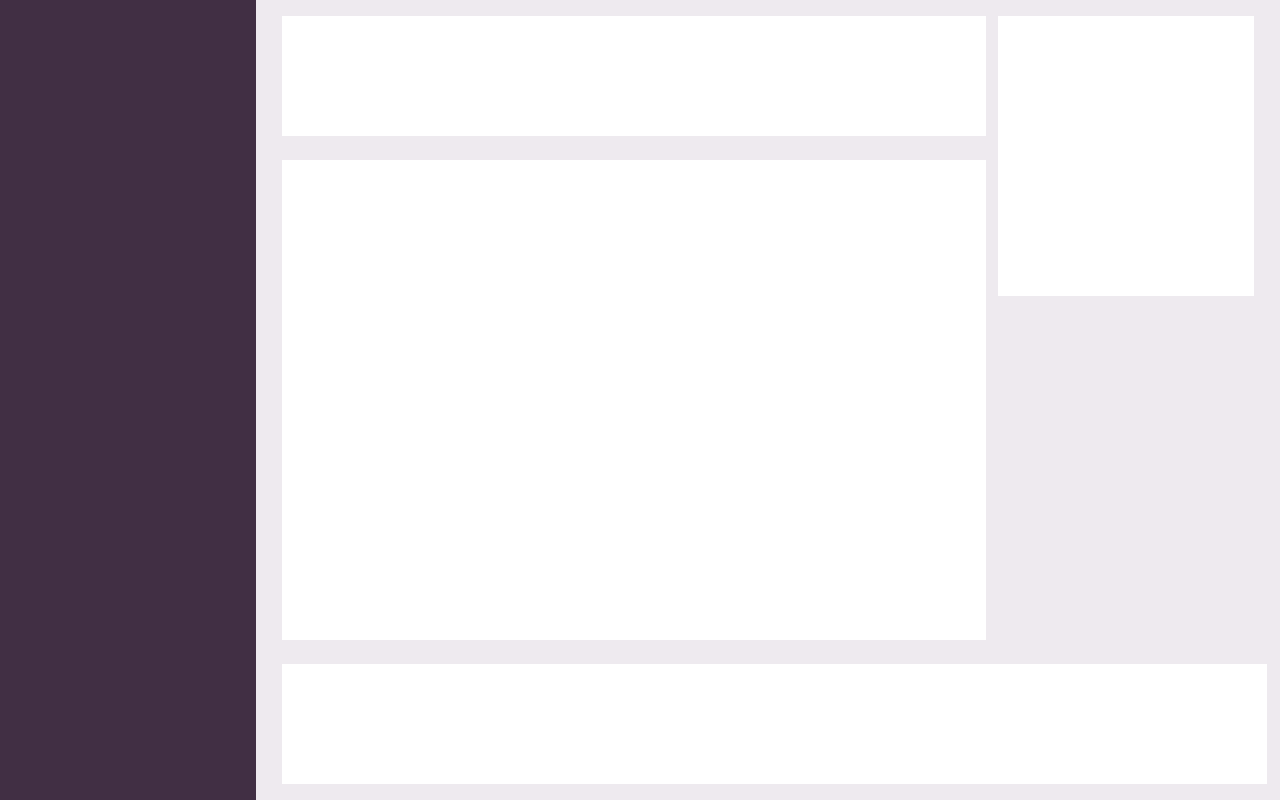
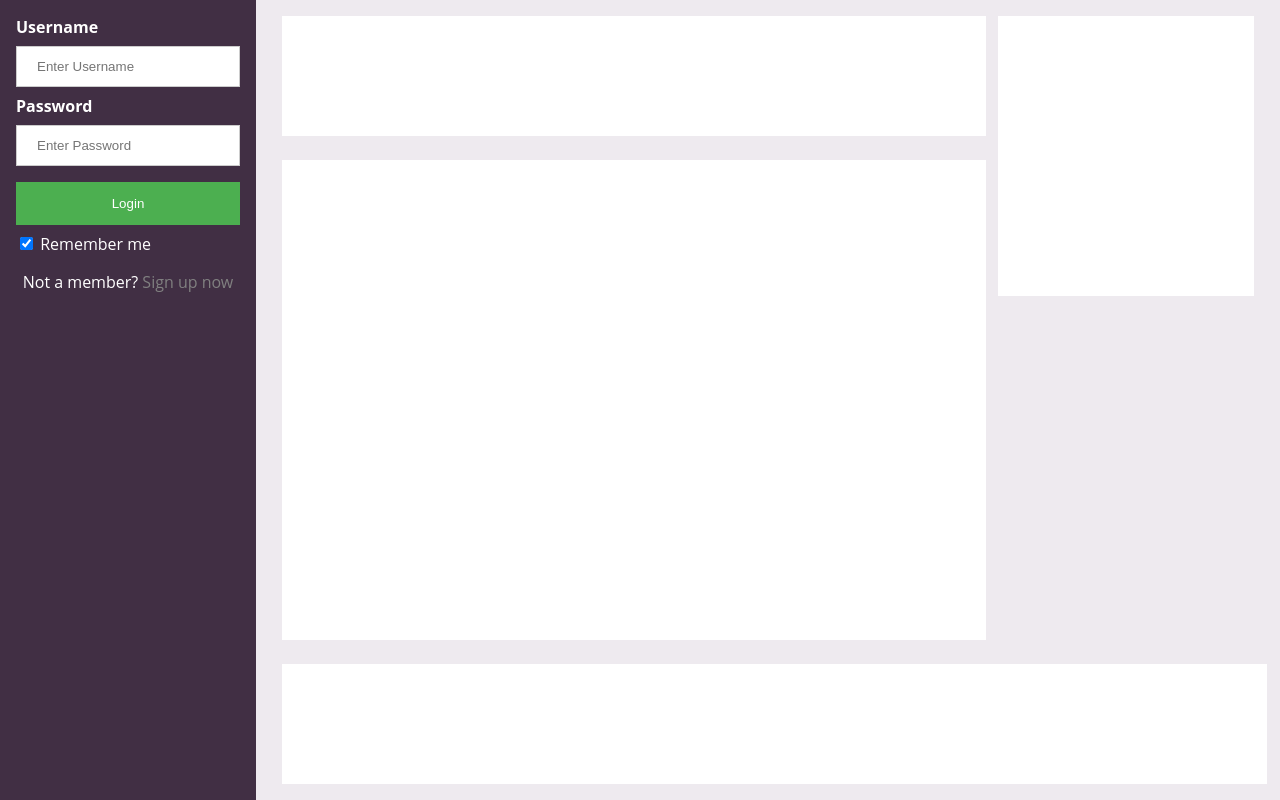
Before and after one commit to GurcanH/react-chat, a React (Create React App) app: page / in a window 1280 px wide. Built offline with nearby package versions, Linux system fonts and the light colour scheme.

Commit message:
Login is implemented

```diff
--- /dev/null
+++ b/src/components/login/Login.js
@@ -0,0 +1,34 @@
+import React, { Component } from "react";
+import style from "components/login/Login.module.css";
+
+class Login extends Component {
+  render() {
+    return (
+      <form>
+        <div className={style.container}>
+          <label for="uname">
+            <b>Username</b>
+          </label>
+          <input type="text" placeholder="Enter Username" name="uname" />
+
+          <label for="psw">
+            <b>Password</b>
+          </label>
+          <input type="password" placeholder="Enter Password" name="psw" />
+
+          <button type="submit">Login</button>
+          <label>
+            <input type="checkbox" checked="checked" name="remember" /> Remember
+            me
+          </label>
+          <p></p>
+          <div className={style.center}>
+            <label>Not a member? <a className={style.SignUpNow} href="/">Sign up now</a></label>
+          </div>
+        </div>
+      </form>
+    );
+  }
+}
+
+export default Login;
--- /dev/null
+++ b/src/components/login/Login.module.css
@@ -0,0 +1,101 @@
+/* Full-width input fields */
+input[type="text"],
+input[type="password"] {
+  width: 100%;
+  padding: 12px 20px;
+  margin: 8px 0;
+  display: inline-block;
+  border: 1px solid #ccc;
+  box-sizing: border-box;
+}
+label {
+    color:white;
+}
+/* Set a style for all buttons */
+button {
+  background-color: #4caf50;
+  color: white;
+  padding: 14px 20px;
+  margin: 8px 0;
+  border: none;
+  cursor: pointer;
+  width: 100%;
+}
+
+button:hover {
+  opacity: 0.8;
+}
+
+/* Extra styles for the cancel button */
+.cancelbtn {
+  width: auto;
+  padding: 10px 18px;
+  background-color: #f44336;
+}
+
+/* Center the image and position the close button */
+.imgcontainer {
+  text-align: center;
+  margin: 24px 0 12px 0;
+  position: relative;
+}
+
+img.avatar {
+  width: 40%;
+  border-radius: 50%;
+}
+
+.container {
+  padding: 16px;
+}
+
+span.psw {
+  float: right;
+  padding-top: 16px;
+}
+
+.canceldiv {
+  background-color: #f1f1f1;
+}
+
+.center {
+    text-align:center;
+}
+.SignUpNow {
+    text-decoration: none;
+    color: gray;
+}
+/* Add Zoom Animation */
+.animate {
+  -webkit-animation: animatezoom 0.6s;
+  animation: animatezoom 0.6s;
+}
+
+@-webkit-keyframes animatezoom {
+  from {
+    -webkit-transform: scale(0);
+  }
+  to {
+    -webkit-transform: scale(1);
+  }
+}
+
+@keyframes animatezoom {
+  from {
+    transform: scale(0);
+  }
+  to {
+    transform: scale(1);
+  }
+}
+
+/* Change styles for span and cancel button on extra small screens */
+@media screen and (max-width: 300px) {
+  span.psw {
+    display: block;
+    float: none;
+  }
+  .cancelbtn {
+    width: 100%;
+  }
+}
--- a/src/containers/Layout/Layout.js
+++ b/src/containers/Layout/Layout.js
@@ -1,10 +1,13 @@
 import React from "react";
 import style from "containers/Layout/Layout.module.css";
+import Login from "components/login/Login";
 
 const layout = () => {
   return (
     <div>
-      <div className={style.leftpanel}></div>
+      <div className={style.leftpanel}>
+        <Login />
+      </div>
       <div className={style.searchpanel}></div>
       <div className={style.messagepanel}></div>
       <div className={style.inputpanel}></div>
```
